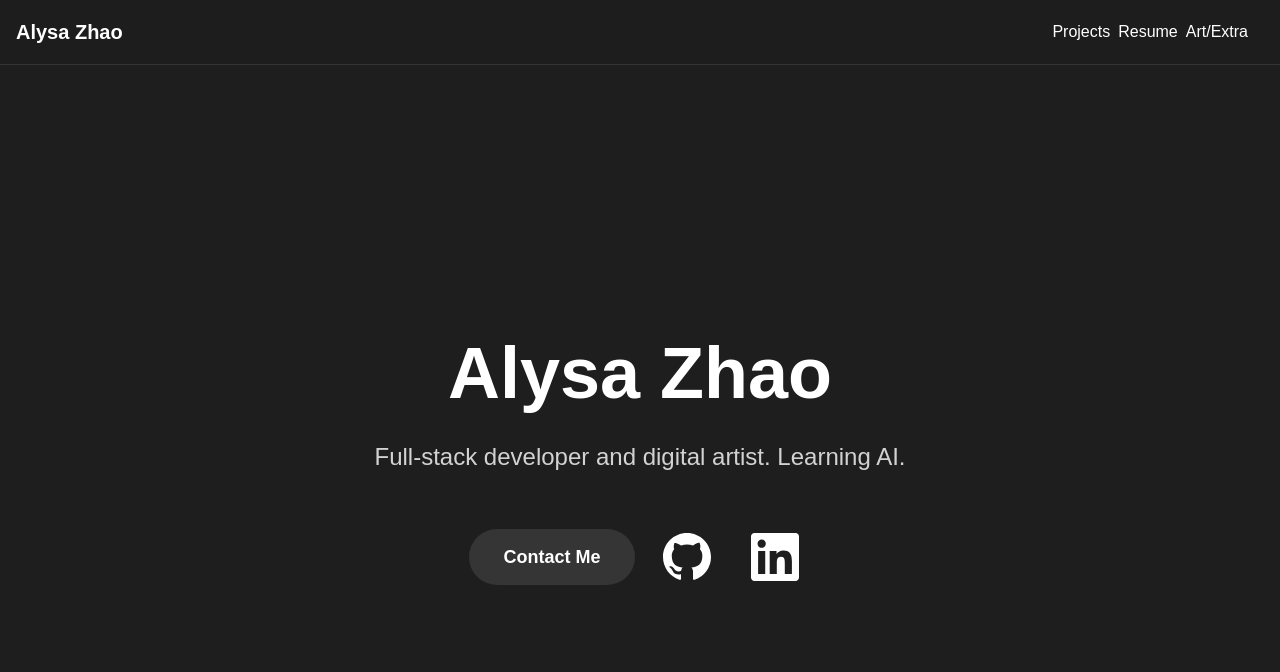
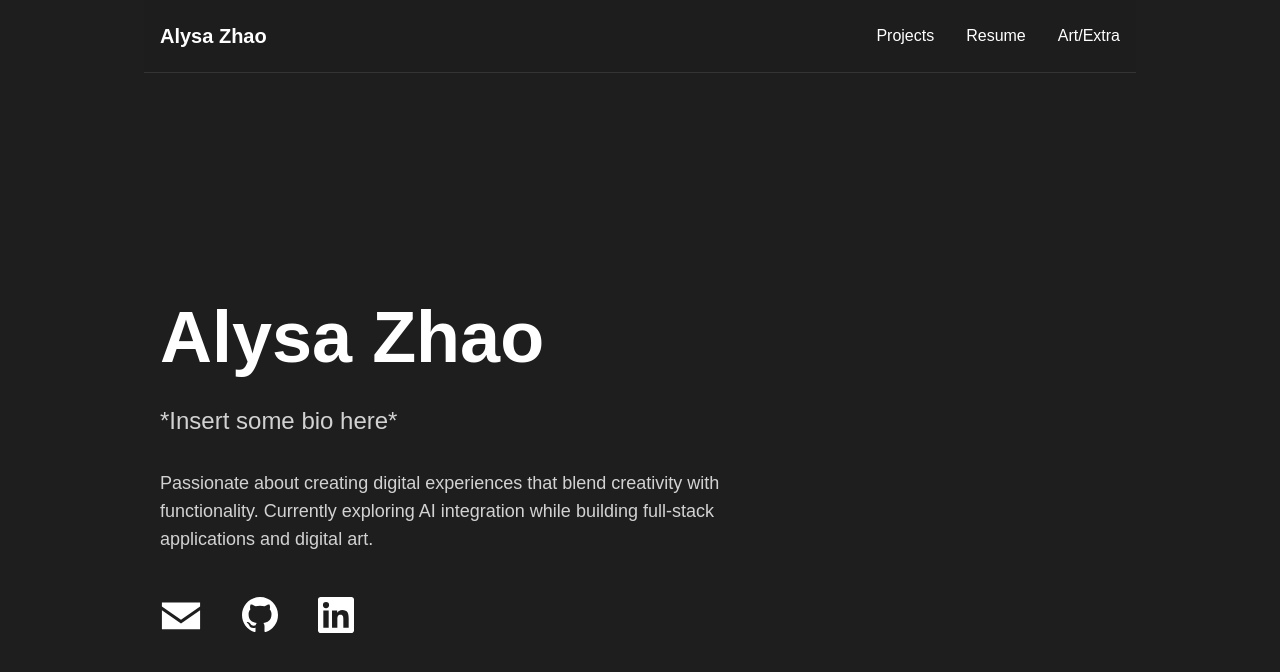
Before and after one commit to llysi/personal-portfolio, a Next.js app: page / in a window 1280 px wide. Shown: the top 672 px of the page. Built offline with nearby package versions, Linux system fonts and the light colour scheme.

Commit message:
Create Hero layout

```diff
--- a/src/app/layout.tsx
+++ b/src/app/layout.tsx
@@ -27,10 +27,12 @@ export default function RootLayout({
     <html lang="en">
       <body
         className={`${geistSans.variable} ${geistMono.variable} antialiased`}>
+          <div className="max-w-5xl mx-auto px-4">
           <Navbar />
-        <main>
-          {children}
-        </main>
+          <main>
+            {children}
+          </main>
+        </div>
       </body>
     </html>
   );
--- a/src/components/Hero.tsx
+++ b/src/components/Hero.tsx
@@ -3,28 +3,55 @@ import Image from 'next/image'
 
 export default function Hero() {
     return (
-        <section className="min-h-screen flex items-center justify-center px-4">
+        <section className="min-h-screen flex items-center justify-start px-4">
         {/* TODO: Add background gradient */}
 
-        <div className="max-w-4xl mx-auto text-center space-y-8">
+        <div className="text-left space-y-8">
             {/* Name - Large heading */}
             <h1 className="text-5xl md:text-7xl font-bold text-foreground">
-            Alysa Zhao
+                Alysa Zhao
             </h1>
 
             {/* Tagline */}
             <p className="text-xl md:text-2xl text-foreground/80">
-                Full-stack developer and digital artist. Learning AI.
+                *Insert some bio here*
             </p>
 
-            <div className="pt-4 flex items-center justify-center gap-4">
-                {/* CTA Button */}
+              {/* Bio Section - ADD THIS */}
+                <div className="pt-0 text-left">
+                    {/* Professional Summary */}
+                    <p className="text-lg text-foreground/80 mb-6 max-w-xl">
+                    Passionate about creating digital
+                experiences that blend creativity with
+                functionality. Currently exploring AI integration while
+                building full-stack applications and
+                digital art.
+                    </p>
+            </div>
+
+            <div className="pt-0 flex items-center justify-start gap-4">
+                {/* CTA Button
                 <Link href="/contact"
                 className="bg-foreground/10 text-foreground px-8 py-3 rounded-full border-2 border-foreground/0 text-lg
                 font-semibold hover:bg-accent hover:text-background transition-colors"
                 >
                     Contact Me
-                </Link>
+                </Link>*/}
+
+                {/* Email Icon*/}
+                <a
+                    href="/contact" rel="noopener noreferrer"
+                    className="pr-3 rounded-full border-0 border-foreground/20 text-foreground text-lg
+                    font-semibold hover:text-accent hover:border-accent transition-colors"
+                >
+                    <svg width="42" height="42" viewBox="1 3 22
+                    15" fill="currentColor"
+                    xmlns="http://www.w3.org/2000/svg">
+                        <path d="M2 6L12 13L22 6V4H2V6ZM2
+                    8V18H22V8L12 15L2 8Z"/>
+                    </svg>
+                </a>
+
 
                 {/* Github Icon*/}
                 <a
@@ -32,8 +59,7 @@ export default function Hero() {
                     className="p-3 rounded-full border-0 border-foreground/20 text-foreground text-lg
                     font-semibold hover:text-accent hover:border-accent transition-colors"
                 >
-                    {/*TODO: github svg*/}
-                    <svg xmlns="http://www.w3.org/2000/svg" width="48" height="48"
+                    <svg xmlns="http://www.w3.org/2000/svg" width="36" height="36"
                     fill="currentColor" viewBox="0 0 16 16">
                     <path d="M8 0C3.58 0 0 3.58 0 8c0 3.54 2.29 6.53 5.47 7.59.4.07.55-.17.55-.38 0-.19-.01-.82-.01-1.49-2.01.37-2.53-.49-2.69-.94-.09-.23-.48-.94-.82-1.13-.28-.15-.68-.52-.01-.53.63-.01 1.08.58 1.23.82.72 1.21 1.87.87 2.33.66.07-.52.28-.87.51-1.07-1.78-.2-3.64-.89-3.64-3.95 0-.87.31-1.59.82-2.15-.08-.2-.36-1.02.08-2.12 0 0 .67-.21 2.2.82.64-.18 1.32-.27 2-.27s1.36.09 2 .27c1.53-1.04 2.2-.82 2.2-.82.44 1.1.16 1.92.08 2.12.51.56.82 1.27.82 2.15 0 3.07-1.87 3.75-3.65 3.95.29.25.54.73.54 1.48 0 1.07-.01 1.93-.01 2.2 0 .21.15.46.55.38A8.01 8.01 0 0 0 16 8c0-4.42-3.58-8-8-8"/>
                     </svg>
@@ -45,8 +71,7 @@ export default function Hero() {
                     className="p-3 rounded-full border-0 border-foreground/20 text-foreground text-lg
                     font-semibold hover:text-accent hover:border-accent transition-colors"
                 >
-                    {/*Linkedin-Placeholder*/}
-                    <svg width="48" height="48"
+                    <svg width="36" height="36"
                     fill="currentColor" viewBox="0 0 24 24">
                             <path d="M20.447 20.452h-3.554v-5.569
                     c0-1.328-.027-3.037-1.852-3.037-1.853 0-2.136
@@ -64,7 +89,42 @@ export default function Hero() {
                         </svg>
                 </a>
             </div>
-        </div>
+
+
+            {/* Skills Grid
+            <div className="flex flex-wrap
+                justify-center gap-3">
+                    <span className="px-4 py-2 bg-foreground/10 text-foreground
+                    rounded-full text-sm font-medium">
+                        React
+                    </span>
+                    <span className="px-4 py-2 bg-foreground/10 text-foreground
+                    rounded-full text-sm font-medium">
+                        Next.js
+                    </span>
+                    <span className="px-4 py-2 bg-foreground/10 text-foreground
+                    rounded-full text-sm font-medium">
+                        Typescript
+                    </span>
+                    <span className="px-4 py-2 bg-foreground/10 text-foreground
+                    rounded-full text-sm font-medium">
+                        Python
+                    </span>
+                    <span className="px-4 py-2 bg-foreground/10 text-foreground
+                    rounded-full text-sm font-medium">
+                        Digital Art
+                    </span>
+                    <span className="px-4 py-2 bg-foreground/10 text-foreground
+                    rounded-full text-sm font-medium">
+                        AI/ML
+                    </span>
+                    <span className="px-4 py-2 bg-foreground/10 text-foreground
+                    rounded-full text-sm font-medium">
+                        UI/UX
+                    </span>
+                </div>*/}
+
+            </div>
         </section>
     )
 }
--- a/src/components/Navbar.tsx
+++ b/src/components/Navbar.tsx
@@ -25,14 +25,14 @@ export default function Navbar() {
 
   return (
     <nav className ="sticky top-0 z-50 bg-background/95 backdrop-blur-sm border-b border-foreground/10">
-      <div className="max-w-7xl mx-auto px-4 h-16 flex justify-between items-center">
+      <div className="px-4 h-18 flex justify-between items-center">
         {/* Logo */}
         <Link href="/" className ="text-xl font-bold text-foreground">
           Alysa Zhao
         </Link>
 
         {/* Links */}
-        <div className="hidden md:flex px-4 space-x-2">
+        <div className="hidden md:flex space-x-8">
             {/* Conditional styling based on isActive */}
           <Link href="/projects"
             className={`text-foreground hover:text-accent transition-colors`}>
```
Also changed, not shown: public/email.svg (added), public/flower1.svg (added).
